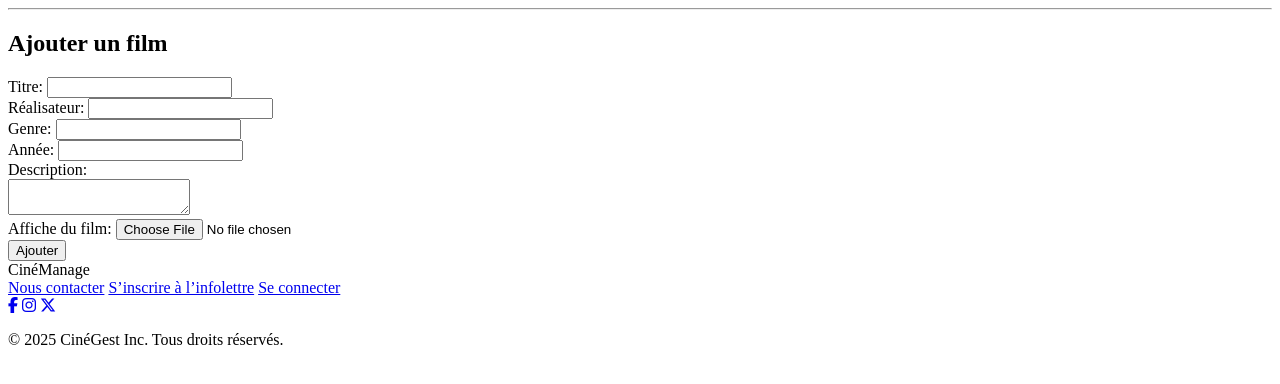
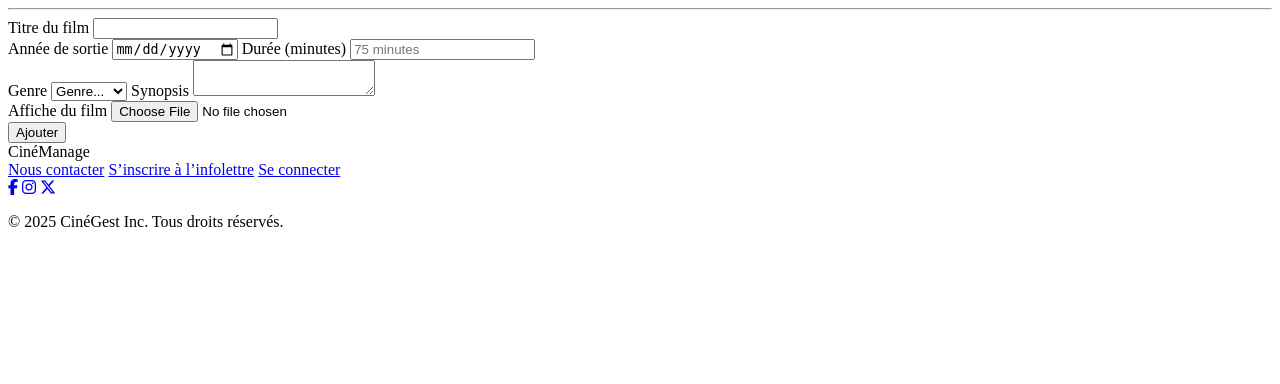
Before and after one commit to Reiklesia/CineManageSystem, a PHP site: page /admin/add_film.php in a window 1280 px wide. Shown: the part 124-508 px from the top of the page. Run offline with PHP 8.4, Linux system fonts and the light colour scheme.

Commit message:
add_film

```diff
--- a/app/views/admin/add_film.php
+++ b/app/views/admin/add_film.php
@@ -1,14 +1,52 @@
 <?php include __DIR__ . '/../../includes/header.php' ?>
 
-<h2>Ajouter un film</h2>
-<form method="POST" action="index.php?action=add_film">
-    <label>Titre: <input type="text" name="titre" required></label><br>
-    <label>Réalisateur: <input type="text" name="realisateur" required></label><br>
-    <label>Genre: <input type="text" name="genre" required></label><br>
-    <label>Année: <input type="number" name="annee_sortie" required></label><br>
-    <label>Description:<br><textarea name="description" required></textarea></label><br>
-    <label>Affiche du film: <input type="file" name="affiche"></label><br>
-    <button type="submit" name="add">Ajouter</button>
-</form>
+<!-- <h2 class="add-film-title">Ajouter un film</h2> -->
+
+<div class="add-film-container">
+
+    <form method="POST" action="index.php?action=add_film" enctype="multipart/form-data" class="add-film-form">
+
+        <div class="form-left">
+            <label>Titre du film
+                <input type="text" name="titre" required>
+            </label>
+
+            <div class="two-cols">
+                <label>Année de sortie
+                    <input type="date" name="annee_sortie" required>
+                </label>
+
+                <label>Durée (minutes)
+                    <input type="number" name="duree" placeholder="75 minutes" required>
+                </label>
+            </div>
+
+            <label>Genre
+                <select name="genre">
+                    <option value="">Genre...</option>
+                    <option>Action</option>
+                    <option>Drama</option>
+                    <option>Comédie</option>
+                </select>
+            </label>
+
+            <label>Synopsis
+                <textarea name="description" required></textarea>
+            </label>
+        </div>
+
+        <div class="form-right">
+            <div class="image-preview"></div>
+
+            <label class="file-label">Affiche du film
+                <input type="file" name="affiche">
+            </label>
+        </div>
+
+        <button type="submit" name="add" class="btn-submit">Ajouter</button>
+
+    </form>
+</div>
+
 
 <?php include __DIR__ . '/../../includes/footer.php' ?>
```
